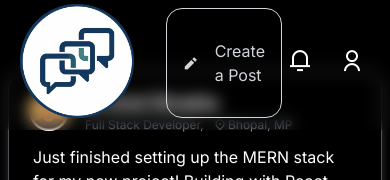
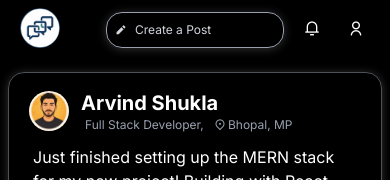
Before and after one commit to S-lakhera/Posting-plateform, a React (Vite) app: page / in a window 390 px wide. Shown: the top 180 px of the page. Built offline with nearby package versions, Linux system fonts and the light colour scheme; some icons are missing.

Commit message:
Improved UI

```diff
--- a/src/components/Navbar.jsx
+++ b/src/components/Navbar.jsx
@@ -26,24 +26,24 @@ const Navbar = ({ addPost }) => {
     }, [lastScrollY])
 
   return (
-    <div className={`w-full  px-5 md:px-15  py-3 sm:py-1 flex justify-between pt-1 fixed ${isVisible ? 'translate-y-0' : '-translate-y-full'} backdrop-blur-sm`}>
-      <div className='w-full md:w-12 flex  overflow-hidden items-center'>
+    <div className={`w-full  px-5 md:px-15  py-3 sm:py-1 flex justify-between pt-2 fixed ${isVisible ? 'translate-y-0' : '-translate-y-full'} backdrop-blur-sm`}>
+      <div className='w-10  md:w-12 flex  overflow-hidden items-center'>
         <img src={logo} alt="" className=' w-full rounded-4xl' />
       </div>
 
       <div className='w-3/5 flex justify-center mt-1 '>
         <div
         onClick={()=> addPost()}
-        className='w-full md:w-3/5 lg:w-2/5  flex items-center px-4 rounded-2xl border py-2 text-gray-300 cursor-text  ml-8'
+        className='w-full md:w-3/5 lg:w-2/5  flex items-center pr-1 text-xs sm:text-lg sm:px-4 rounded-2xl border border-gray-400 py-2 text-gray-300 cursor-text  ml-8 shadow-[0_1px_10px_rgb(255,255,255,0.2)] hover:shadow-[0_1px_10px_rgb(255,255,255,0.25)] transition-shadow duration-200'
         >
-          <i className="ri-pencil-fill pr-4"></i>
+          <i className="ri-pencil-fill px-2 sm:pr-4 "></i>
           Create a Post
         </div>
 
 
       </div>
 
-      <div className='flex gap-4 text-2xl items-center '>
+      <div className='flex gap-4 text-md md:text-2xl items-center '>
         <p ><i className="ri-notification-3-line p-1.5 hover:bg-[#111] cursor-pointer rounded-lg"></i></p>
         <p><i className="ri-user-line p-1.5 hover:bg-[#111] rounded-lg cursor-pointer"></i></p>
       </div>
```
